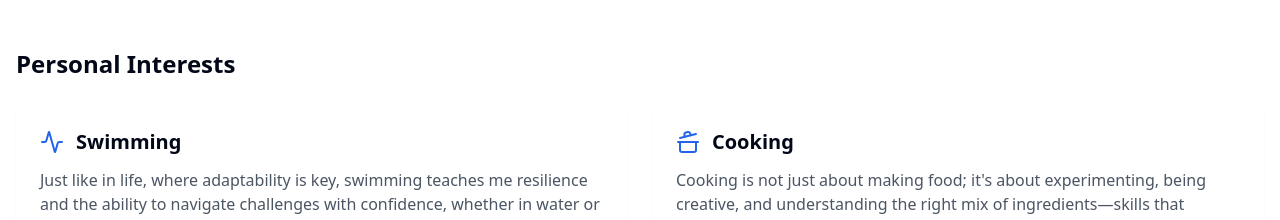
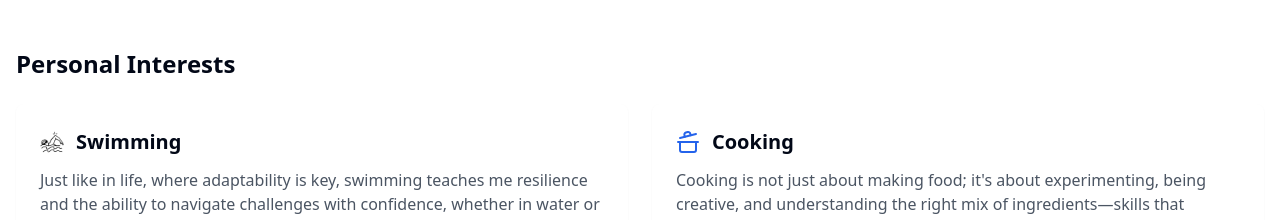
Before and after one commit to 120296Soumyaju/sujit-tadadikar-portfolio-webapp, a React (Vite) app: page /about in a window 1280 px wide. Shown: the part 2240-2460 px from the top of the page. Built offline with nearby package versions, Linux system fonts and the light colour scheme.

Commit message:
Add swimming icon
Add swimming icon to the personal interests section in About.tsx.

```diff
--- a/src/components/projects/FeaturedProject.tsx
+++ b/src/components/projects/FeaturedProject.tsx
@@ -15,7 +15,7 @@ interface FeaturedProjectProps {
     from: string;
     to: string;
   };
-  imageSrc?: string; // Add optional image source
+  imageSrc?: string;
 }
 
 const FeaturedProject = ({
@@ -39,7 +39,7 @@ const FeaturedProject = ({
               className="w-full h-full object-cover"
             />
             <div className={`absolute inset-0 bg-gradient-to-r from-${gradientColors.from}/80 to-${gradientColors.to}/80 flex items-center justify-center`}>
-              <h3 className="text-2xl font-bold text-white">{title}</h3>
+              <h3 className="text-2xl font-bold text-white drop-shadow-md">{title}</h3>
             </div>
           </AspectRatio>
         </div>
@@ -53,7 +53,7 @@ const FeaturedProject = ({
       <CardContent className="pt-6">
         <div className="flex flex-wrap gap-2 mb-4">
           {badges.map((badge, index) => (
-            <Badge key={index}>{badge}</Badge>
+            <Badge key={index} variant="outline">{badge}</Badge>
           ))}
         </div>
         <h4 className="text-xl font-bold mb-3">{subtitle}</h4>
--- a/src/pages/About.tsx
+++ b/src/pages/About.tsx
@@ -1,4 +1,5 @@
-import { FileText, Award, Book, Code, CookingPot, Activity } from "lucide-react";
+
+import { FileText, Award, Book, Code, CookingPot } from "lucide-react";
 import { Button } from "@/components/ui/button";
 import { Card, CardContent } from "@/components/ui/card";
 import { Avatar, AvatarImage, AvatarFallback } from "@/components/ui/avatar";
@@ -218,7 +219,11 @@ const About = () => {
           <div className="grid grid-cols-1 md:grid-cols-2 gap-6">
             <div className="bg-white p-6 rounded-lg shadow-sm">
               <div className="flex items-center mb-3">
-                <Activity className="h-6 w-6 text-primary mr-3" />
+                <img
+                  src="/lovable-uploads/fa18e4ea-e552-4727-8474-a6e0109da2ac.png"
+                  alt="Swimming"
+                  className="h-6 w-6 text-primary mr-3"
+                />
                 <h3 className="text-xl font-semibold">Swimming</h3>
               </div>
               <p className="text-gray-600">
```
Also changed, not shown: public/lovable-uploads/fa18e4ea-e552-4727-8474-a6e0109da2ac.png (added).
